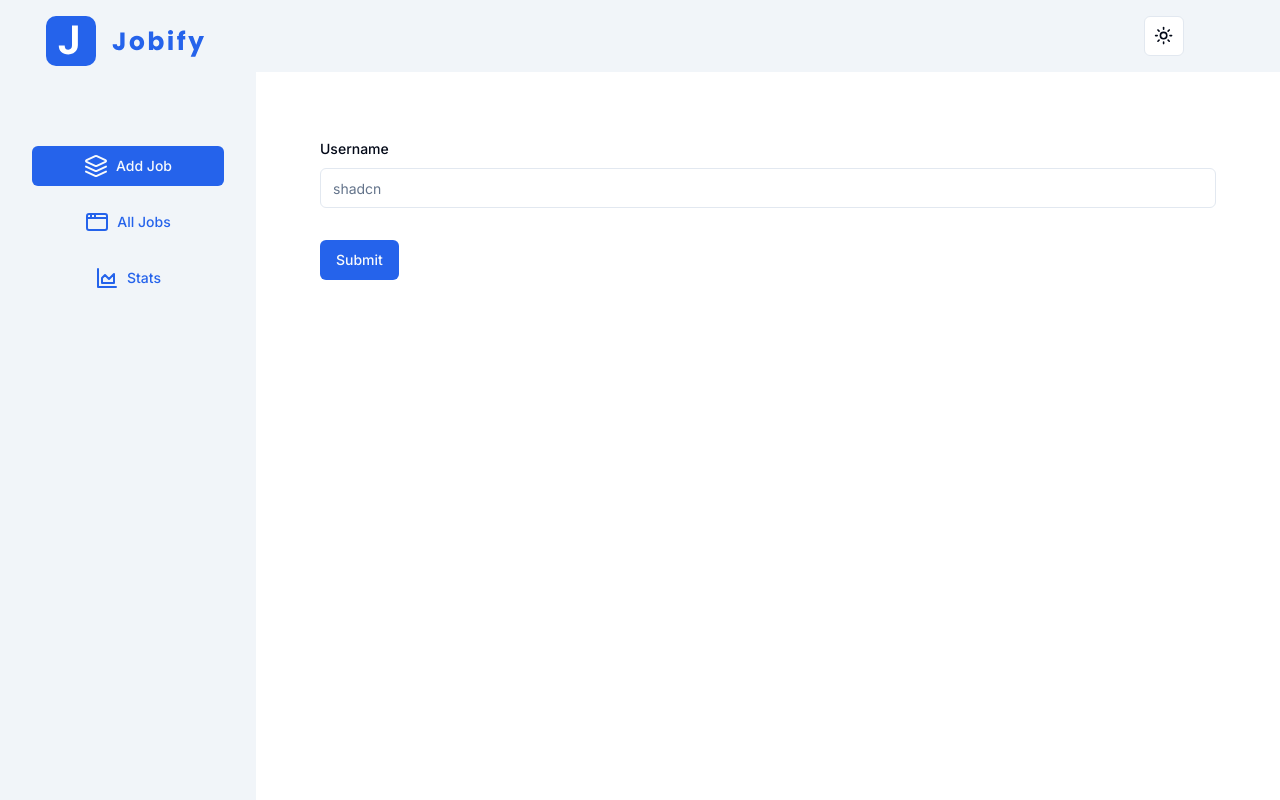
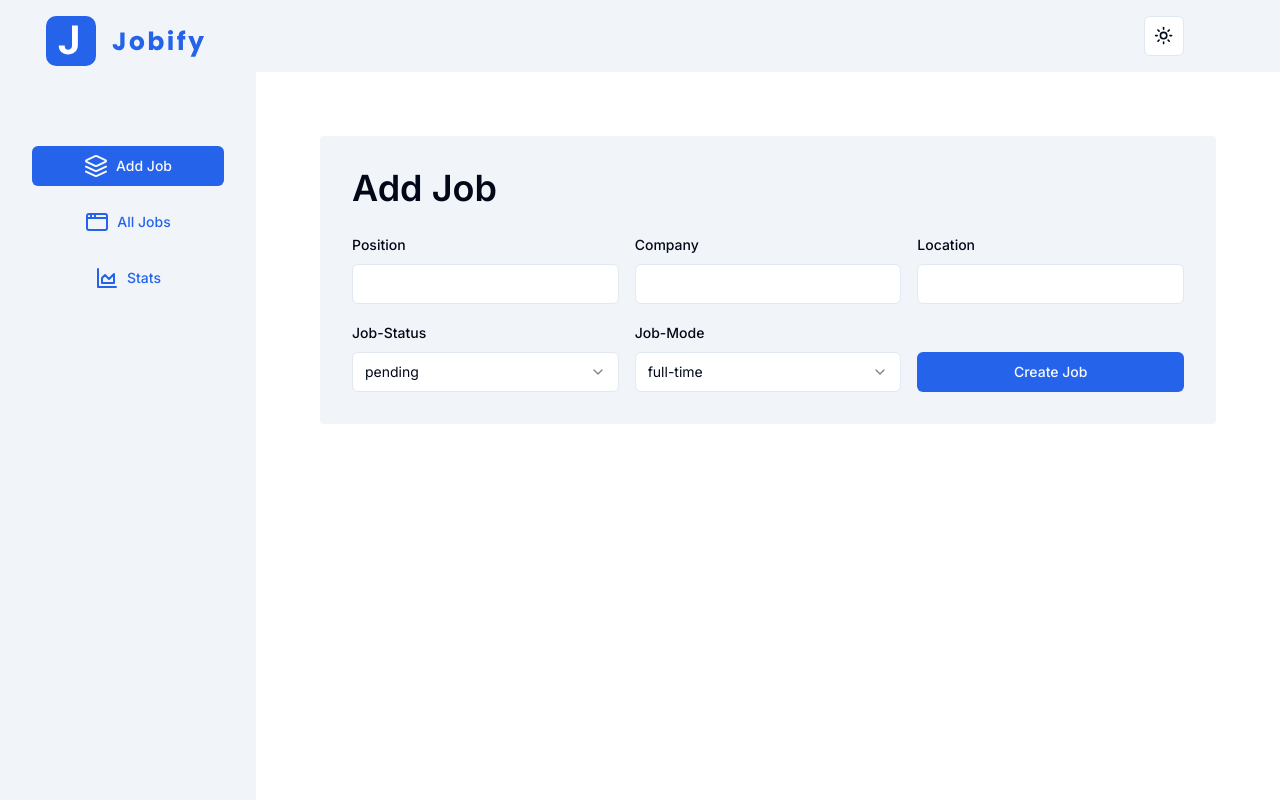
Before and after one commit to Nicholas-V/jobify-tutorial, a Next.js app: page /add-job in a window 1280 px wide. Built offline with nearby package versions, Linux system fonts and the light colour scheme.

Commit message:
add job page is done

```diff
--- a/components/CreateJobForm.tsx
+++ b/components/CreateJobForm.tsx
@@ -1,61 +1,58 @@
 'use client';
 
-import { zodResolver } from '@hookform/resolvers/zod';
-import { useForm } from 'react-hook-form';
-import * as z from 'zod';
+import {zodResolver} from '@hookform/resolvers/zod';
+import {useForm} from 'react-hook-form';
 
-import { Button } from '@/components/ui/button';
 import {
-    Form,
-    FormControl,
-    FormField,
-    FormItem,
-    FormLabel,
-    FormMessage,
-} from '@/components/ui/form';
-import { Input } from '@/components/ui/input';
+    JobStatus,
+    JobMode,
+    createAndEditJobSchema,
+    CreateAndEditJobType,
+} from '@/utils/types';
 
-const formSchema = z.object({
-    username: z.string().min(2, {
-        message: 'Username must be at least 2 characters.',
-    }),
-});
+import {Button} from '@/components/ui/button';
+import {Form} from '@/components/ui/form';
+
+import {CustomFormField, CustomFormSelect} from './FormComponents';
 
 function CreateJobForm() {
-    // 1. Define your form.
-    const form = useForm<z.infer<typeof formSchema>>({
-        resolver: zodResolver(formSchema),
+    const form = useForm<CreateAndEditJobType>({
+        resolver: zodResolver(createAndEditJobSchema),
         defaultValues: {
-            username: '',
+            position: '',
+            company: '',
+            location: '',
+            status: JobStatus.Pending,
+            mode: JobMode.FullTime,
         },
     });
-
-    // 2. Define a submit handler.
-    function onSubmit(values: z.infer<typeof formSchema>) {
-        // Do something with the form values.
-        // ✅ This will be type-safe and validated.
+    function onSubmit(values:CreateAndEditJobType) {
         console.log(values);
     }
-
     return (
         <Form {...form}>
-            <form onSubmit={form.handleSubmit(onSubmit)} className='space-y-8'>
-                <FormField
-                    control={form.control}
-                    name='username'
-                    render={({ field }) => (
-                        <FormItem>
-                            <FormLabel>Username</FormLabel>
-                            <FormControl>
-                                <Input placeholder='shadcn' {...field} />
-                            </FormControl>
-                            <FormMessage />
-                        </FormItem>
-                    )}
-                />
-                <Button type='submit'>Submit</Button>
+            <form onSubmit={form.handleSubmit(onSubmit)} className="bg-muted p-8 rounded">
+                <h2 className="capitalize font-semibold text-4xl mb-6">add job</h2>
+                <div className="grid gap-4 md:grid-cols-2 lg:grid-cols-3 items-start">
+                    {/*position*/}
+                    <CustomFormField name={"position"} control={form.control}/>
+                    {/*company*/}
+                    <CustomFormField name={"company"} control={form.control}/>
+                    {/*location*/}
+                    <CustomFormField name={"location"} control={form.control}/>
+                    {/*job status*/}
+                    <CustomFormSelect name="status" control={form.control} labelText="job-status" items={Object.values(JobStatus)}/>
+                    {/*job mode*/}
+                    <CustomFormSelect name="mode" control={form.control} labelText="job-mode" items={Object.values(JobMode)}/>
+
+
+                    <Button type="submit" className="self-end capitalize">
+                        create job
+                    </Button>
+                </div>
             </form>
         </Form>
     );
 }
+
 export default CreateJobForm;
--- /dev/null
+++ b/components/FormComponents.tsx
@@ -0,0 +1,70 @@
+import { Control } from 'react-hook-form';
+import {
+    Select,
+    SelectContent,
+    SelectItem,
+    SelectTrigger,
+    SelectValue,
+} from '@/components/ui/select';
+import {
+    FormControl,
+    FormField,
+    FormItem,
+    FormLabel,
+    FormMessage,
+} from '@/components/ui/form';
+import { Input } from './ui/input';
+
+type CustomFormFieldProps = {
+    name: string;
+    control: Control<any>;
+}
+
+export function CustomFormField({name, control}: CustomFormFieldProps) {
+    return (  <FormField
+        control={control}
+        name={name}
+        render={({ field }) => (
+            <FormItem>
+                <FormLabel className="capitalize">{name}</FormLabel>
+                <FormControl>
+                    <Input {...field} />
+                </FormControl>
+                <FormMessage />
+            </FormItem>
+        )}
+    />);
+
+}
+
+type CustomFormSelectProps = {
+    name: string;
+    control: Control<any>;
+    items: string[];
+    labelText?:string;
+}
+
+export function CustomFormSelect({name, control, items, labelText}: CustomFormSelectProps) {
+    return (
+        <FormField control={control} name={name} render={({field}) => {
+            return (<FormItem>
+                <FormLabel className="capitalize">{labelText || name}</FormLabel>
+                <Select onValueChange={field.onChange} defaultValue={field.value}>
+                    <FormControl>
+                        <SelectTrigger>
+                            <SelectValue/>
+                        </SelectTrigger>
+                    </FormControl>
+                    <SelectContent>
+                        {items.map((item) =>{
+                            return (<SelectItem key={item} value={item}>
+                                {item}
+                            </SelectItem>);
+                        }) }
+                    </SelectContent>
+                </Select>
+                <FormMessage/>
+            </FormItem>);
+        }}/>
+    );
+}
--- /dev/null
+++ b/components/ui/select.tsx
@@ -0,0 +1,160 @@
+"use client"
+
+import * as React from "react"
+import * as SelectPrimitive from "@radix-ui/react-select"
+import { Check, ChevronDown, ChevronUp } from "lucide-react"
+
+import { cn } from "@/lib/utils"
+
+const Select = SelectPrimitive.Root
+
+const SelectGroup = SelectPrimitive.Group
+
+const SelectValue = SelectPrimitive.Value
+
+const SelectTrigger = React.forwardRef<
+  React.ElementRef<typeof SelectPrimitive.Trigger>,
+  React.ComponentPropsWithoutRef<typeof SelectPrimitive.Trigger>
+>(({ className, children, ...props }, ref) => (
+  <SelectPrimitive.Trigger
+    ref={ref}
+    className={cn(
+      "flex h-10 w-full items-center justify-between rounded-md border border-input bg-background px-3 py-2 text-sm ring-offset-background placeholder:text-muted-foreground focus:outline-none focus:ring-2 focus:ring-ring focus:ring-offset-2 disabled:cursor-not-allowed disabled:opacity-50 [&>span]:line-clamp-1",
+      className
+    )}
+    {...props}
+  >
+    {children}
+    <SelectPrimitive.Icon asChild>
+      <ChevronDown className="h-4 w-4 opacity-50" />
+    </SelectPrimitive.Icon>
+  </SelectPrimitive.Trigger>
+))
+SelectTrigger.displayName = SelectPrimitive.Trigger.displayName
+
+const SelectScrollUpButton = React.forwardRef<
+  React.ElementRef<typeof SelectPrimitive.ScrollUpButton>,
+  React.ComponentPropsWithoutRef<typeof SelectPrimitive.ScrollUpButton>
+>(({ className, ...props }, ref) => (
+  <SelectPrimitive.ScrollUpButton
+    ref={ref}
+    className={cn(
+      "flex cursor-default items-center justify-center py-1",
+      className
+    )}
+    {...props}
+  >
+    <ChevronUp className="h-4 w-4" />
+  </SelectPrimitive.ScrollUpButton>
+))
+SelectScrollUpButton.displayName = SelectPrimitive.ScrollUpButton.displayName
+
+const SelectScrollDownButton = React.forwardRef<
+  React.ElementRef<typeof SelectPrimitive.ScrollDownButton>,
+  React.ComponentPropsWithoutRef<typeof SelectPrimitive.ScrollDownButton>
+>(({ className, ...props }, ref) => (
+  <SelectPrimitive.ScrollDownButton
+    ref={ref}
+    className={cn(
+      "flex cursor-default items-center justify-center py-1",
+      className
+    )}
+    {...props}
+  >
+    <ChevronDown className="h-4 w-4" />
+  </SelectPrimitive.ScrollDownButton>
+))
+SelectScrollDownButton.displayName =
+  SelectPrimitive.ScrollDownButton.displayName
+
+const SelectContent = React.forwardRef<
+  React.ElementRef<typeof SelectPrimitive.Content>,
+  React.ComponentPropsWithoutRef<typeof SelectPrimitive.Content>
+>(({ className, children, position = "popper", ...props }, ref) => (
+  <SelectPrimitive.Portal>
+    <SelectPrimitive.Content
+      ref={ref}
+      className={cn(
+        "relative z-50 max-h-96 min-w-[8rem] overflow-hidden rounded-md border bg-popover text-popover-foreground shadow-md data-[state=open]:animate-in data-[state=closed]:animate-out data-[state=closed]:fade-out-0 data-[state=open]:fade-in-0 data-[state=closed]:zoom-out-95 data-[state=open]:zoom-in-95 data-[side=bottom]:slide-in-from-top-2 data-[side=left]:slide-in-from-right-2 data-[side=right]:slide-in-from-left-2 data-[side=top]:slide-in-from-bottom-2",
+        position === "popper" &&
+          "data-[side=bottom]:translate-y-1 data-[side=left]:-translate-x-1 data-[side=right]:translate-x-1 data-[side=top]:-translate-y-1",
+        className
+      )}
+      position={position}
+      {...props}
+    >
+      <SelectScrollUpButton />
+      <SelectPrimitive.Viewport
+        className={cn(
+          "p-1",
+          position === "popper" &&
+            "h-[var(--radix-select-trigger-height)] w-full min-w-[var(--radix-select-trigger-width)]"
+        )}
+      >
+        {children}
+      </SelectPrimitive.Viewport>
+      <SelectScrollDownButton />
+    </SelectPrimitive.Content>
+  </SelectPrimitive.Portal>
+))
+SelectContent.displayName = SelectPrimitive.Content.displayName
+
+const SelectLabel = React.forwardRef<
+  React.ElementRef<typeof SelectPrimitive.Label>,
+  React.ComponentPropsWithoutRef<typeof SelectPrimitive.Label>
+>(({ className, ...props }, ref) => (
+  <SelectPrimitive.Label
+    ref={ref}
+    className={cn("py-1.5 pl-8 pr-2 text-sm font-semibold", className)}
+    {...props}
+  />
+))
+SelectLabel.displayName = SelectPrimitive.Label.displayName
+
+const SelectItem = React.forwardRef<
+  React.ElementRef<typeof SelectPrimitive.Item>,
+  React.ComponentPropsWithoutRef<typeof SelectPrimitive.Item>
+>(({ className, children, ...props }, ref) => (
+  <SelectPrimitive.Item
+    ref={ref}
+    className={cn(
+      "relative flex w-full cursor-default select-none items-center rounded-sm py-1.5 pl-8 pr-2 text-sm outline-none focus:bg-accent focus:text-accent-foreground data-[disabled]:pointer-events-none data-[disabled]:opacity-50",
+      className
+    )}
+    {...props}
+  >
+    <span className="absolute left-2 flex h-3.5 w-3.5 items-center justify-center">
+      <SelectPrimitive.ItemIndicator>
+        <Check className="h-4 w-4" />
+      </SelectPrimitive.ItemIndicator>
+    </span>
+
+    <SelectPrimitive.ItemText>{children}</SelectPrimitive.ItemText>
+  </SelectPrimitive.Item>
+))
+SelectItem.displayName = SelectPrimitive.Item.displayName
+
+const SelectSeparator = React.forwardRef<
+  React.ElementRef<typeof SelectPrimitive.Separator>,
+  React.ComponentPropsWithoutRef<typeof SelectPrimitive.Separator>
+>(({ className, ...props }, ref) => (
+  <SelectPrimitive.Separator
+    ref={ref}
+    className={cn("-mx-1 my-1 h-px bg-muted", className)}
+    {...props}
+  />
+))
+SelectSeparator.displayName = SelectPrimitive.Separator.displayName
+
+export {
+  Select,
+  SelectGroup,
+  SelectValue,
+  SelectTrigger,
+  SelectContent,
+  SelectLabel,
+  SelectItem,
+  SelectSeparator,
+  SelectScrollUpButton,
+  SelectScrollDownButton,
+}
--- a/package.json
+++ b/package.json
@@ -14,7 +14,7 @@
     "@prisma/client": "^5.7.1",
     "@radix-ui/react-dropdown-menu": "^2.0.6",
     "@radix-ui/react-label": "^2.1.0",
-    "@radix-ui/react-select": "^2.0.0",
+    "@radix-ui/react-select": "^2.1.1",
     "@radix-ui/react-separator": "^1.0.3",
     "@radix-ui/react-slot": "^1.1.0",
     "@radix-ui/react-toast": "^1.1.5",
```
Also changed, not shown: 1 other file (tests, documents, lock files or other folders).
